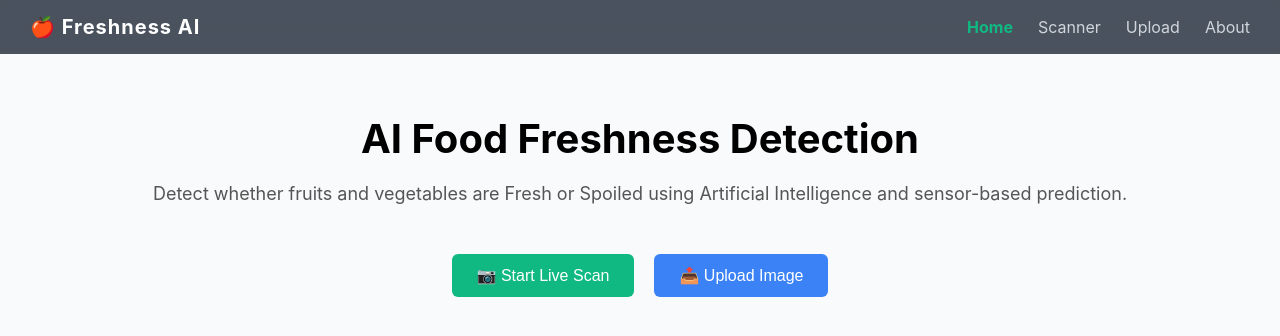
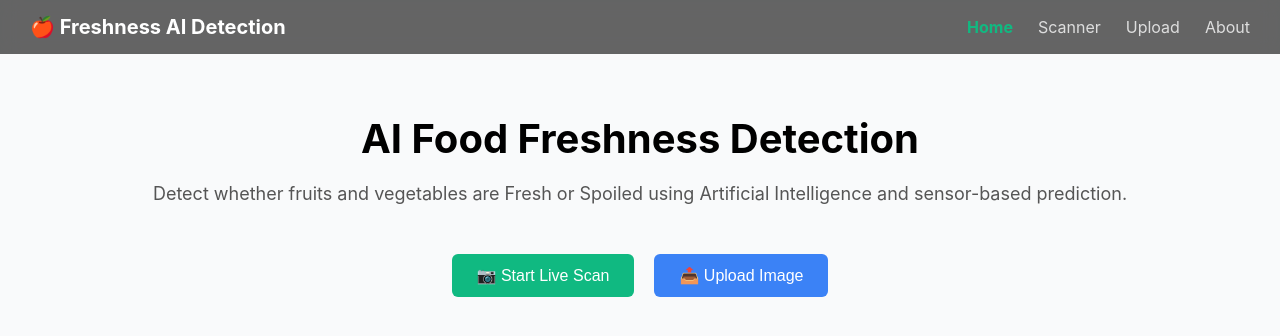
Before and after one commit to IshikaGarg787/Sem-Project, a React (Create React App) app in the folder frontend/: page / in a window 1280 px wide. Shown: the top 336 px of the page. Built offline with nearby package versions, Linux system fonts and the light colour scheme.

Commit message:
Updated navbar UI and hover effects

```diff
--- a/frontend/src/components/Navbar.css
+++ b/frontend/src/components/Navbar.css
@@ -1,20 +1,19 @@
 .navbar {
-  background: rgba(31, 41, 55, 0.8);
-  backdrop-filter: blur(10px);
-  color: white;
-  padding: 15px 30px;
   display: flex;
   justify-content: space-between;
   align-items: center;
+  padding: 15px 30px;
+  background: rgba(0, 0, 0, 0.6);
+  backdrop-filter: blur(10px);
+  color: white;
   position: sticky;
   top: 0;
-  z-index: 1000;
+  z-index: 100;
 }
 
 .logo {
   font-size: 20px;
   font-weight: bold;
-  letter-spacing: 1px;
 }
 
 /* Desktop Links */
@@ -25,43 +24,24 @@
 
 .nav-links a {
   text-decoration: none;
-  color: #d1d5db;
+  color: #ddd;
   font-size: 16px;
-  transition: 0.3s;
-  position: relative;
-}
-
-/* Hover Effect */
-.nav-links a:hover {
-  color: white;
-}
-
-/* Active Link */
-.nav-links a.active {
-  color: #10b981;
-  font-weight: bold;
-}
-
-/* Underline Animation */
-.nav-links a::after {
-  content: "";
-  position: absolute;
-  width: 0%;
-  height: 2px;
-  background: #10b981;
-  bottom: -5px;
-  left: 0;
   transition: 0.3s;
 }
 
-.nav-links a:hover::after {
-  width: 100%;
+.nav-links a:hover {
+  color: #fff;
+}
+
+.nav-links .active {
+  color: #10b981;
+  font-weight: bold;
 }
 
 /* Hamburger */
 .hamburger {
   display: none;
-  font-size: 24px;
+  font-size: 22px;
   cursor: pointer;
 }
 
@@ -69,16 +49,14 @@
 .sidebar {
   position: fixed;
   top: 0;
-  right: -260px;
-  width: 260px;
+  right: -250px;
+  width: 250px;
   height: 100%;
-  background: #111827;
-  padding: 40px 20px;
+  background: #111;
   display: flex;
   flex-direction: column;
-  gap: 20px;
-  transition: right 0.3s ease;
-  z-index: 1000;
+  padding: 20px;
+  transition: 0.3s;
 }
 
 .sidebar.open {
@@ -86,24 +64,19 @@
 }
 
 .sidebar a {
+  margin: 15px 0;
   text-decoration: none;
-  color: #e5e7eb;
+  color: white;
   font-size: 18px;
-  transition: 0.3s;
-}
-
-.sidebar a:hover {
-  color: #10b981;
 }
 
 .close-btn {
-  align-self: flex-end;
   font-size: 22px;
   cursor: pointer;
-  margin-bottom: 20px;
+  align-self: flex-end;
 }
 
-/* 📱 Mobile Responsive */
+/* Responsive */
 @media (max-width: 768px) {
   .nav-links {
     display: none;
--- a/frontend/src/components/Navbar.js
+++ b/frontend/src/components/Navbar.js
@@ -9,7 +9,7 @@ function Navbar() {
   return (
     <>
       <nav className="navbar">
-        <div className="logo">🍎 Freshness AI</div>
+        <div className="logo">🍎 Freshness AI Detection</div>
 
         {/* Desktop Menu */}
         <div className="nav-links">
```
